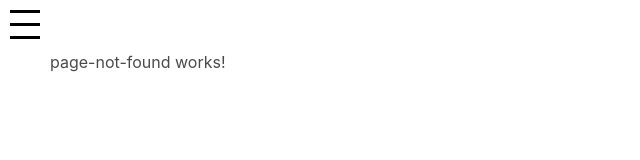
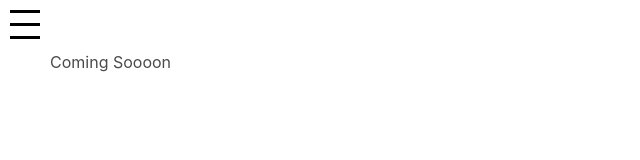
Before and after one commit to vikytech/angularDemo, an Angular app: page /request/edit/1 in a window 1280 px wide. Shown: the top 160 px of the page, without its empty margins (0-640 px from the left). Built offline with nearby package versions, Linux system fonts and the light colour scheme.

Commit message:
[Viky] Added edit-request form template

```diff
--- /dev/null
+++ b/src/app/edit-request/edit-request.component.ts
@@ -0,0 +1,19 @@
+import { Component, OnInit } from '@angular/core';
+import { Router, ActivatedRoute, ParamMap } from '@angular/router';
+import { RegistrationFormComponent as service } from '../registration-form/registration-form.component';
+
+@Component({
+  selector: 'edit-request',
+  template: `<h1>Coming Soooon</h1>`
+  // templateUrl: '../registration-form/registration-form.component.html',
+})
+export class EditRequestComponent implements OnInit {
+  constructor(private router: Router, private route: ActivatedRoute) {}
+
+  ngOnInit() {
+    this.route.paramMap.subscribe((params: ParamMap) => {
+      // service.preFillForm(parseInt(params.get('id')));
+    })
+  }
+
+}
--- a/src/app/registration-form/registration-form.component.ts
+++ b/src/app/registration-form/registration-form.component.ts
@@ -6,7 +6,7 @@ import { FormGroup } from '@angular/forms';
   selector: 'app-registration-form',
   templateUrl: './registration-form.component.html',
   styleUrls: ['./registration-form.component.scss'],
-  providers: [ FormDetailsProviderService]
+  providers: [FormDetailsProviderService]
 })
 export class RegistrationFormComponent {
 
@@ -17,7 +17,7 @@ export class RegistrationFormComponent {
   public formGroup2: FormGroup;
   public userId;
 
-  constructor( private service : FormDetailsProviderService){ }
+  constructor(private service : FormDetailsProviderService){ }
 
   createForm(functionId) {
         this.functionDetails = this.service.getFormDetails(functionId);
--- a/src/app/side-bar/side-bar.component.html
+++ b/src/app/side-bar/side-bar.component.html
@@ -9,6 +9,7 @@
       <a routerLink='/door'><li (click)=toggleSideBar() class="menu-items-item">Door</li></a>
       <a routerLink='/main-door'><li (click)=toggleSideBar() class="menu-items-item">Main Door</li></a>
       <a routerLink='request'><li (click)=toggleSideBar() class="menu-items-item">Request</li></a>
+      <a routerLink='request/edit/1'><li (click)=toggleSideBar() class="menu-items-item">Edit-Request</li></a>
     </ul>
   </nav>
 </div>
```
Also changed, not shown: src/app/app-routing.module.ts (+13 -12 lines).
